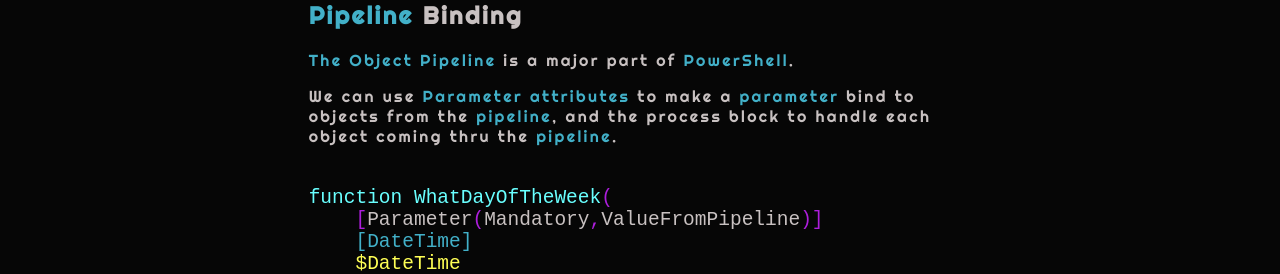
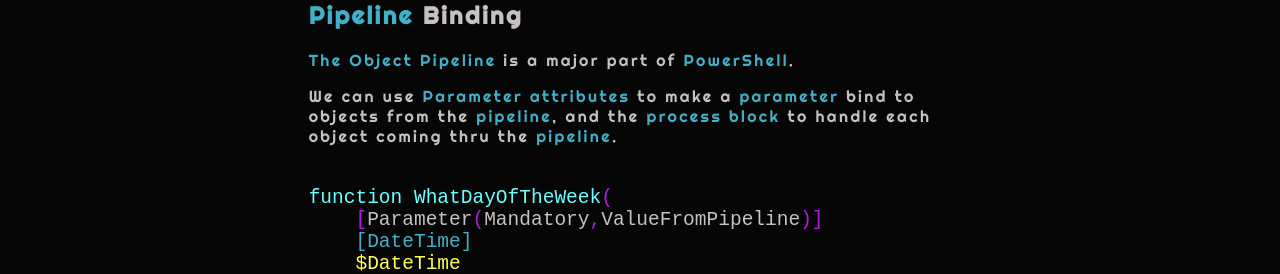
Before and after one commit to PowerShellGuides/PowerShellGuide, a Jekyll site: the page built from docs/PowerShell/Functions/Advanced-Functions.md, in a window 1280 px wide and 900 px high, scrolled down 556 px. Shown: the part 154-428 px from the top of the window. Built offline with Jekyll 4.4.1, drawn with Linux system fonts in a browser that asks for light colours; part of the change alters nothing that is shown.

```diff
--- a/docs/PowerShell/Functions/Advanced-Functions.md
+++ b/docs/PowerShell/Functions/Advanced-Functions.md
@@ -28,7 +28,7 @@ A Mandatory [parameter](/PowerShell/Parameters) must be provided in order for a
 
 [The Object Pipeline](/PowerShell/Concepts/The-Object-Pipeline) is a major part of [PowerShell](/PowerShell).
 
-We can use [Parameter](/PowerShell/Parameters) [attributes](/PowerShell/Attributes) to make a [parameter](/PowerShell/Parameters) bind to objects from the [pipeline](/PowerShell/Concepts/The-Object-Pipeline), and the process block to handle each object coming thru the [pipeline](/PowerShell/Concepts/The-Object-Pipeline).
+We can use [Parameter](/PowerShell/Parameters) [attributes](/PowerShell/Attributes) to make a [parameter](/PowerShell/Parameters) bind to objects from the [pipeline](/PowerShell/Concepts/The-Object-Pipeline), and the [process block](/PowerShell/ScriptBlock/Process-Block) to handle each object coming thru the [pipeline](/PowerShell/Concepts/The-Object-Pipeline).
 
 <pre><br/><span class='Verbose'>function</span>&nbsp;<span class='Verbose'>WhatDayOfTheWeek</span><span class='Magenta'>(</span><br/>&nbsp;&nbsp;&nbsp;&nbsp;<span class='Magenta'>[</span><span class='Output'>Parameter</span><span class='Magenta'>(</span><span class='Output'>Mandatory</span><span class='Magenta'>,</span><span class='Output'>ValueFromPipeline</span><span class='Magenta'>)</span><span class='Magenta'>]</span><br/>&nbsp;&nbsp;&nbsp;&nbsp;<span class='Progress'>[DateTime]</span><br/>&nbsp;&nbsp;&nbsp;&nbsp;<span class='Warning'>$DateTime</span><br/><span class='Magenta'>)</span>&nbsp;<span class='Magenta'>{</span><br/>&nbsp;&nbsp;&nbsp;&nbsp;<span class='Verbose'>process</span>&nbsp;<span class='Magenta'>{</span><br/>&nbsp;&nbsp;&nbsp;&nbsp;&nbsp;&nbsp;&nbsp;&nbsp;<span class='Warning'>$DateTime</span><span class='Magenta'>.</span><span class='Output'>DayOfWeek</span><br/>&nbsp;&nbsp;&nbsp;&nbsp;<span class='Magenta'>}</span><br/><span class='Magenta'>}</span><br/></pre>
 
```
